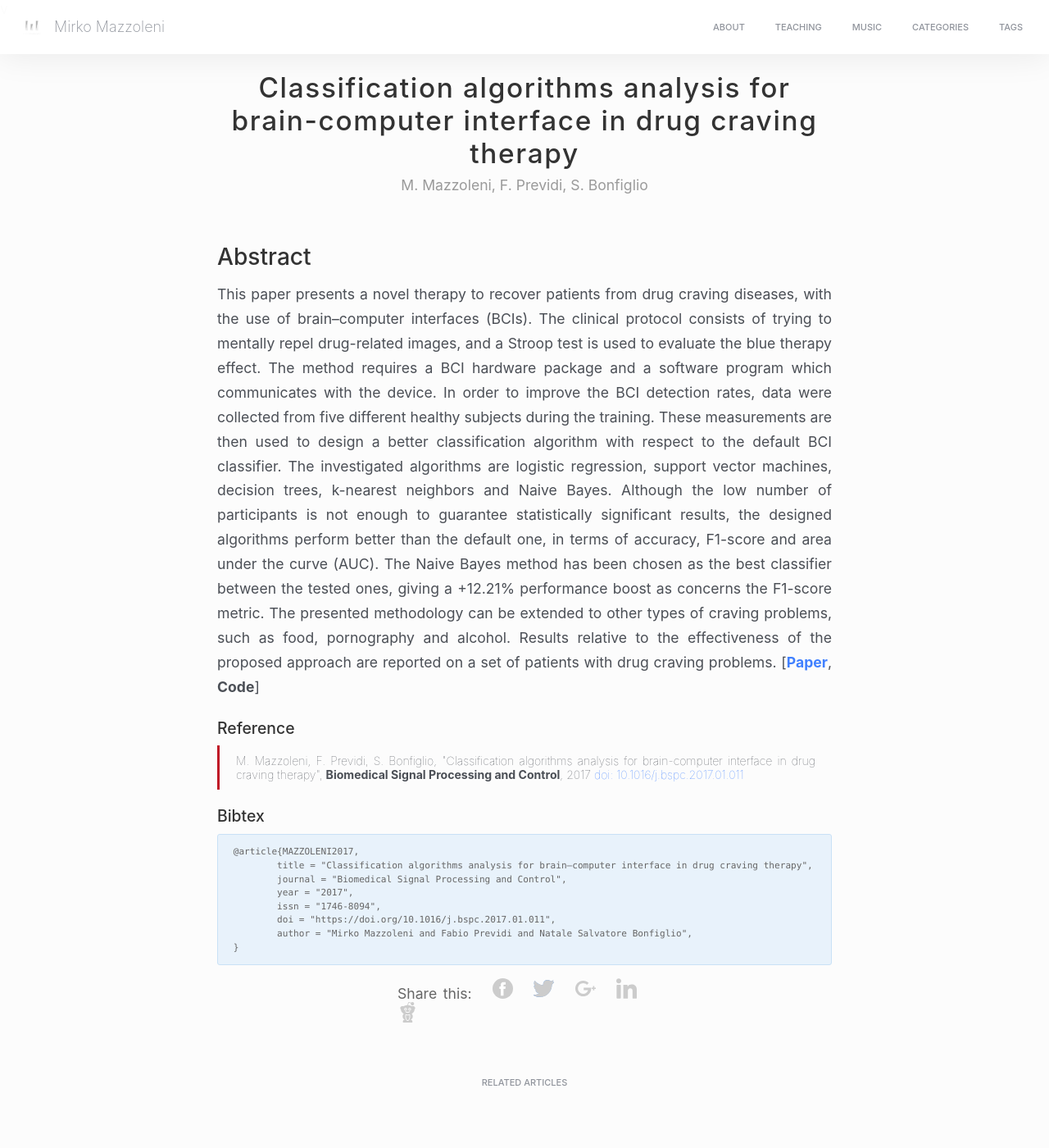
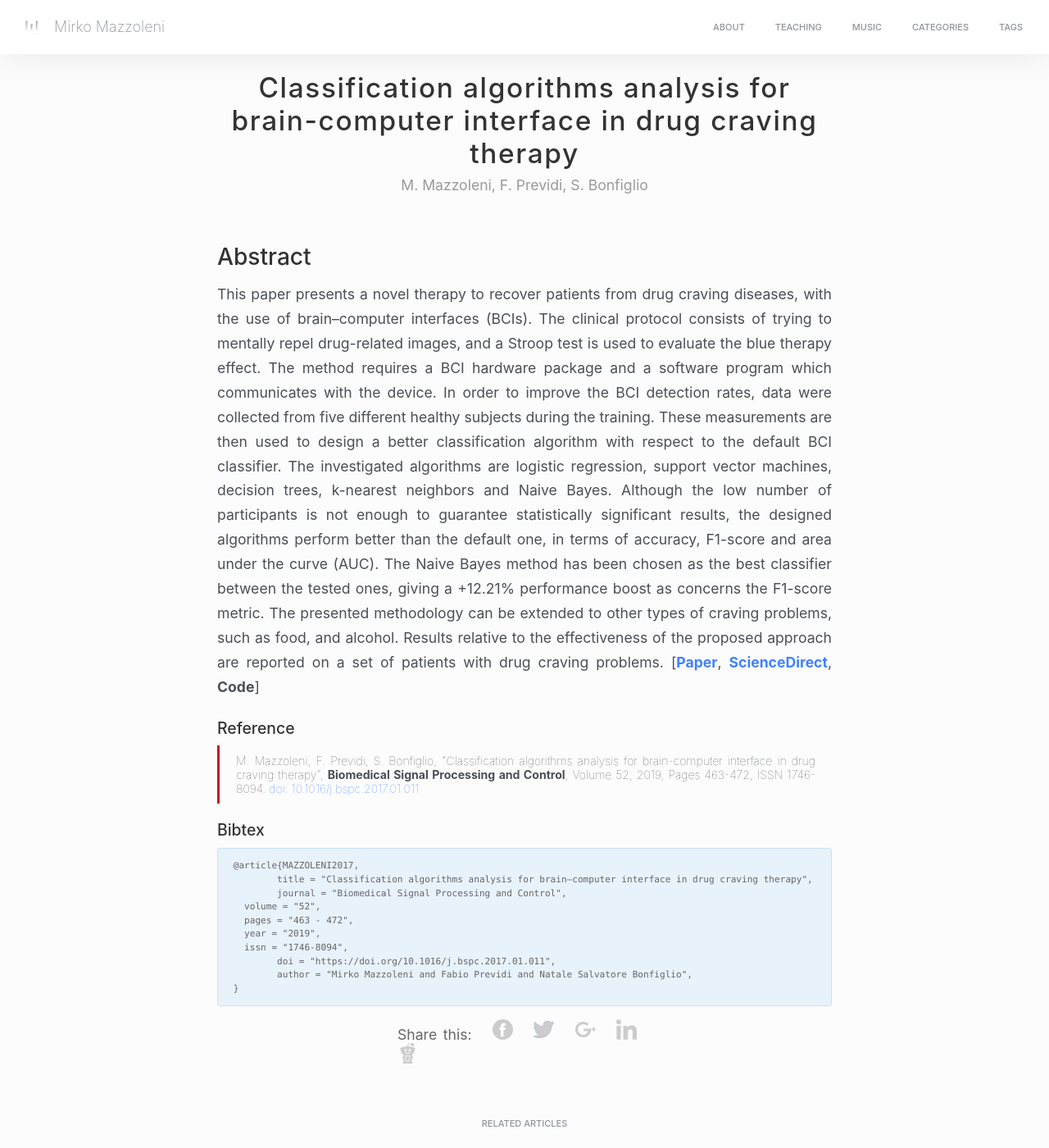
Before and after one commit to MirkoMazzoleni/MirkoMazzoleni.github.io, a Jekyll site: the page built from _posts/2017-02-20-BSC_BCI.md, in a window 1280 px wide and 1400 px high. Shown: the whole window at 82% size. Built offline with Jekyll 4.4.1, drawn with Linux system fonts in a browser that asks for light colours; nearby versions of some CDN libraries.

Commit message:
add 2019 SCl paper

```diff
--- a/_posts/2017-02-20-BSC_BCI.md
+++ b/_posts/2017-02-20-BSC_BCI.md
@@ -13,19 +13,12 @@ card-image: ../images/2017-02-20-BSC_BCI/roc.png
 
 ### Abstract
 
-This paper presents a novel therapy to recover patients from drug craving diseases, with the use of
-brain–computer interfaces (BCIs). The clinical protocol consists of trying to mentally repel drug-related
-images, and a Stroop test is used to evaluate the blue therapy effect. The method requires a BCI hardware package and a software program which communicates with the device. In order to improve the
-BCI detection rates, data were collected from five different healthy subjects during the training. These
-measurements are then used to design a better classification algorithm with respect to the default BCI
-classifier. The investigated algorithms are logistic regression, support vector machines, decision trees,
-k-nearest neighbors and Naive Bayes. Although the low number of participants is not enough to guarantee statistically significant results, the designed algorithms perform better than the default one, in terms
-of accuracy, F1-score and area under the curve (AUC). The Naive Bayes method has been chosen as the
-best classifier between the tested ones, giving a +12.21% performance boost as concerns the F1-score
-metric. The presented methodology can be extended to other types of craving problems, such as food,
-pornography and alcohol. Results relative to the effectiveness of the proposed approach are reported on
-a set of patients with drug craving problems.
- [<strong>[Paper](http://cal.unibg.it/cal/wp-content/uploads/papers/2017-BSPC-Brain-Computer-Interface.pdf)</strong>, <strong>Code</strong>]
+This paper presents a novel therapy to recover patients from drug craving diseases, with the use of brain–computer interfaces (BCIs). The clinical protocol consists of trying to mentally repel drug-related images, and a Stroop test is used to evaluate the blue therapy effect. The method requires a BCI hardware package and a software program which communicates with the device. In order to improve the BCI detection rates, data were collected from five different healthy subjects during the training. These
+measurements are then used to design a better classification algorithm with respect to the default BCI classifier. The investigated algorithms are logistic regression, support vector machines, decision trees, k-nearest neighbors and Naive Bayes. Although the low number of participants is not enough to guarantee statistically significant results, the designed algorithms perform better than the default one, in terms of accuracy, F1-score and area under the curve (AUC). The Naive Bayes method has been chosen as the
+best classifier between the tested ones, giving a +12.21% performance boost as concerns the F1-score metric. The presented methodology can be extended to other types of craving problems, such as food, and alcohol. Results relative to the effectiveness of the proposed approach are reported on a set of patients with drug craving problems.
+ [<strong>[Paper](http://cal.unibg.it/cal/wp-content/uploads/papers/2017-BSPC-Brain-Computer-Interface.pdf)</strong>,
+ <strong>[ScienceDirect](https://www.sciencedirect.com/science/article/pii/S1746809417300198?dgcid=author)</strong>,
+ <strong>Code</strong>]
 
 
 
@@ -34,7 +27,7 @@ a set of patients with drug craving problems.
 #### Reference
 
 <blockquote>
-M. Mazzoleni, F. Previdi, S. Bonfiglio, "Classification algorithms analysis for brain-computer interface in drug craving therapy", <strong>Biomedical Signal Processing and Control</strong>, 2017
+M. Mazzoleni, F. Previdi, S. Bonfiglio, "Classification algorithms analysis for brain-computer interface in drug craving therapy", <strong>Biomedical Signal Processing and Control</strong>,  Volume 52,  2019,  Pages 463-472, ISSN 1746-8094.
 <a href="https://doi.org/10.1016/j.bspc.2017.01.011"> doi: 10.1016/j.bspc.2017.01.011 </a>
 </blockquote>
 
@@ -43,8 +36,10 @@ M. Mazzoleni, F. Previdi, S. Bonfiglio, "Classification algorithms analysis for
 @article{MAZZOLENI2017,
 	title = "Classification algorithms analysis for brain–computer interface in drug craving therapy",
 	journal = "Biomedical Signal Processing and Control",
-	year = "2017",
-	issn = "1746-8094",
+  volume = "52",
+  pages = "463 - 472",
+  year = "2019",
+  issn = "1746-8094",
 	doi = "https://doi.org/10.1016/j.bspc.2017.01.011",
 	author = "Mirko Mazzoleni and Fabio Previdi and Natale Salvatore Bonfiglio",
 }
```
Also changed, not shown: _posts/2019-06-19-SCL_DataAugmentedSysid.md (added, +42 -0 lines), images/2019-06-19-SCL_DataAugmentedSysid/dynamic_connections.PNG (added).
